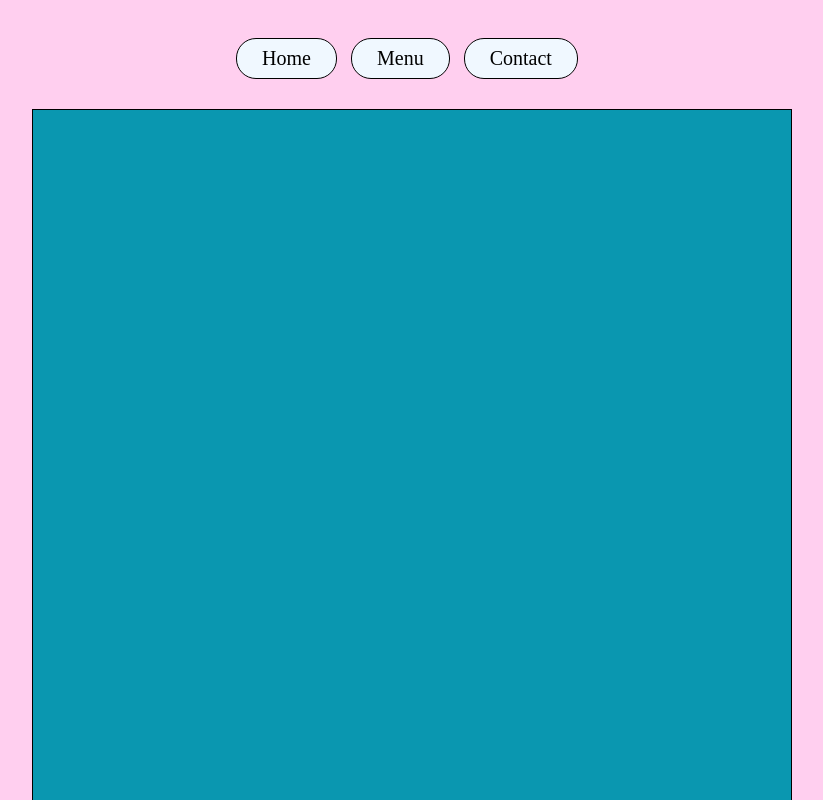
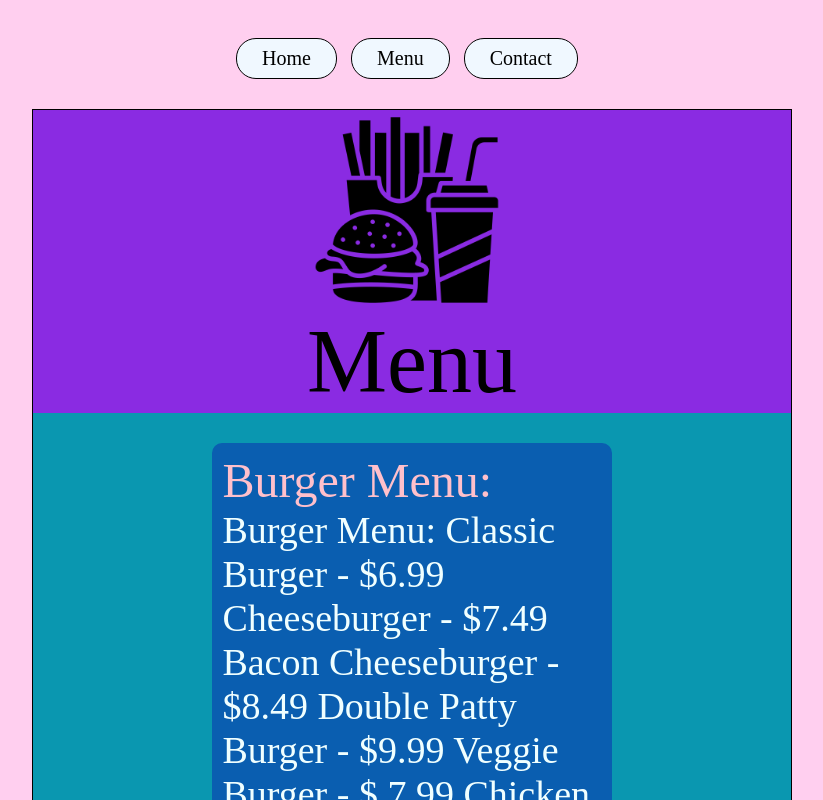
Before and after one commit to Aleks-Nikitin/restaurantPage, a website built with webpack: page src/template.html in a window 1280 px wide. Both pictures are taken after a click on the button "Menu". Shown: the top 800 px of the page, without its empty margins (228-1051 px from the left). Built offline with nearby package versions, Linux system fonts and the light colour scheme; files whose address does not match are found by name.

Commit message:
all 3 pages work somewhat

```diff
--- a/src/contact.js
+++ b/src/contact.js
@@ -1,3 +1,26 @@
-export function contact(){
+export function contact(cont){
 
-}
+        const titleMenu = document.createElement("div");
+        titleMenu.setAttribute("class","titleMenu");
+        const menuTxt = document.createElement("div");
+        menuTxt.setAttribute("class", "center-text")
+        menuTxt.textContent="Contacts"
+        const menuContent = document.createElement("div");
+        menuContent.setAttribute("class", 'block');
+        const headling = document.createElement("div");
+        headling.setAttribute("class", "headling");
+        headling.textContent= "Personal information";
+        const menuPositions = document.createElement("div");
+        menuPositions.setAttribute("class", "menuPositions");
+        menuPositions.textContent = " Contact List:\n\nEmily Carter - emily.carter@gmail.com - (555) 497-8479\nJames Nguyen - james.nguyen@gmail.com - (555) 987-5944\nSofia Patel - sofia.patel@gmail.com - (555) 645-7789\nLiam Robinson - liam.robinson@gmail.com - (555) 876-9944\nIsabella Kim - isabella.kim@gmail.com - (555) 496-4484\nNoah Thompson - noah.thompson@gmail.com - (555) 678-9964\nAva Martinez - ava.martinez@gmail.com - (555) 475-9945\nEthan Brooks - ethan.brooks@gmail.com - (555) 494-8844";
+            function appending(){
+            cont.appendChild(titleMenu);
+            cont.appendChild(menuContent);
+            menuContent.appendChild(headling)
+            menuContent.appendChild(menuPositions)
+            titleMenu.appendChild(menuTxt);
+
+
+        }
+        appending()
+    }
--- a/src/content.js
+++ /dev/null
@@ -1 +0,0 @@
-export const content = document.querySelector("#content");
--- a/src/menu.css
+++ b/src/menu.css
@@ -0,0 +1,19 @@
+.titleMenu{
+    display: grid;
+    justify-content: center;
+    background-color: blueviolet;
+}
+.titleMenu>*{
+    font-size: 90px;
+}
+#menuPic{
+    height: 200px;
+}
+.headling{
+    color: pink;
+    font-size: 48px;
+}
+.menuPositions {
+    color: azure;
+    font-size: 38px;
+}
--- a/src/menu.js
+++ b/src/menu.js
@@ -1,7 +1,31 @@
 import "./menu.css"
+import menuPic from "./fast-food.png";
 export function menu(cont){
-    const title = document.createElement("div");
-    title.setAttribute("class","title");
+    const titleMenu = document.createElement("div");
+    titleMenu.setAttribute("class","titleMenu");
+    const pic = document.createElement("img");
+    pic.setAttribute("id", "menuPic");
+    pic.src = menuPic;
+    const menuTxt = document.createElement("div");
+    menuTxt.setAttribute("class", "center-text")
+    menuTxt.textContent="Menu"
+    const menuContent = document.createElement("div");
+    menuContent.setAttribute("class", 'block');
+    const headling = document.createElement("div");
+    headling.setAttribute("class", "headling");
+    headling.textContent= "Burger Menu:";
+    const menuPositions = document.createElement("div");
+    menuPositions.setAttribute("class", "menuPositions");
+    menuPositions.textContent = "Burger Menu: \n Classic Burger - $6.99\nCheeseburger - $7.49\nBacon Cheeseburger - $8.49\nDouble Patty Burger - $9.99\nVeggie Burger - $ 7.99\nChicken Burger - $7.79\n\nFries - $8.99\nOnion Rings - $6.49\nSoft Drink - $6.99\nMilkshake - $4.99";
+        function appending(){
+        cont.appendChild(titleMenu);
+        cont.appendChild(menuContent);
+        menuContent.appendChild(headling)
+        menuContent.appendChild(menuPositions)
+        titleMenu.appendChild(pic);
+        titleMenu.appendChild(menuTxt);
 
 
+    }
+    appending()
 }
--- a/src/styles.css
+++ b/src/styles.css
@@ -38,6 +38,8 @@ header{
 #content{
     background-color: #0A97B0;
     border: 1px solid black;
+    display: grid;
+    grid-template-rows: 1fr 4fr;
     width: 60%;
     display: grid;
     margin: 0 auto;
```
Also changed, not shown: src/fast-food.png (added).
